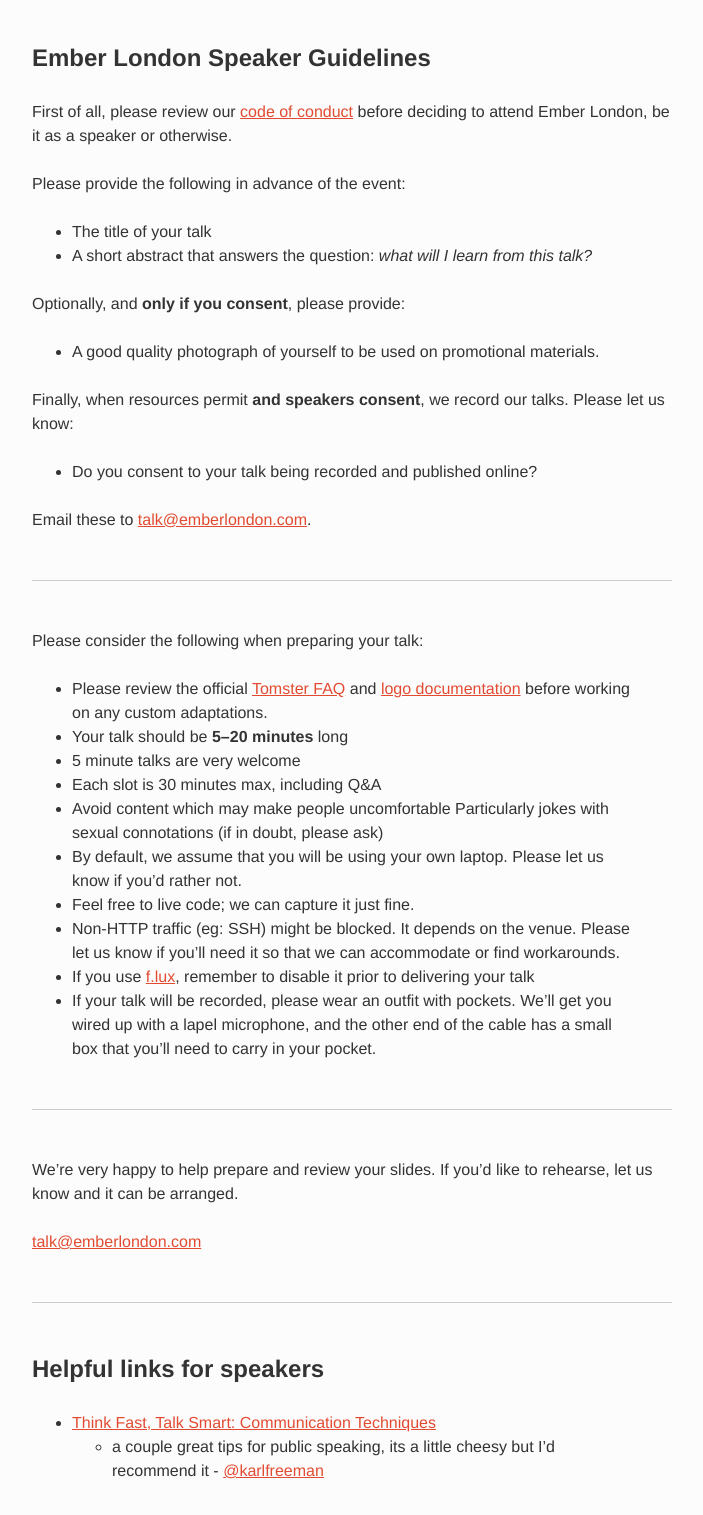
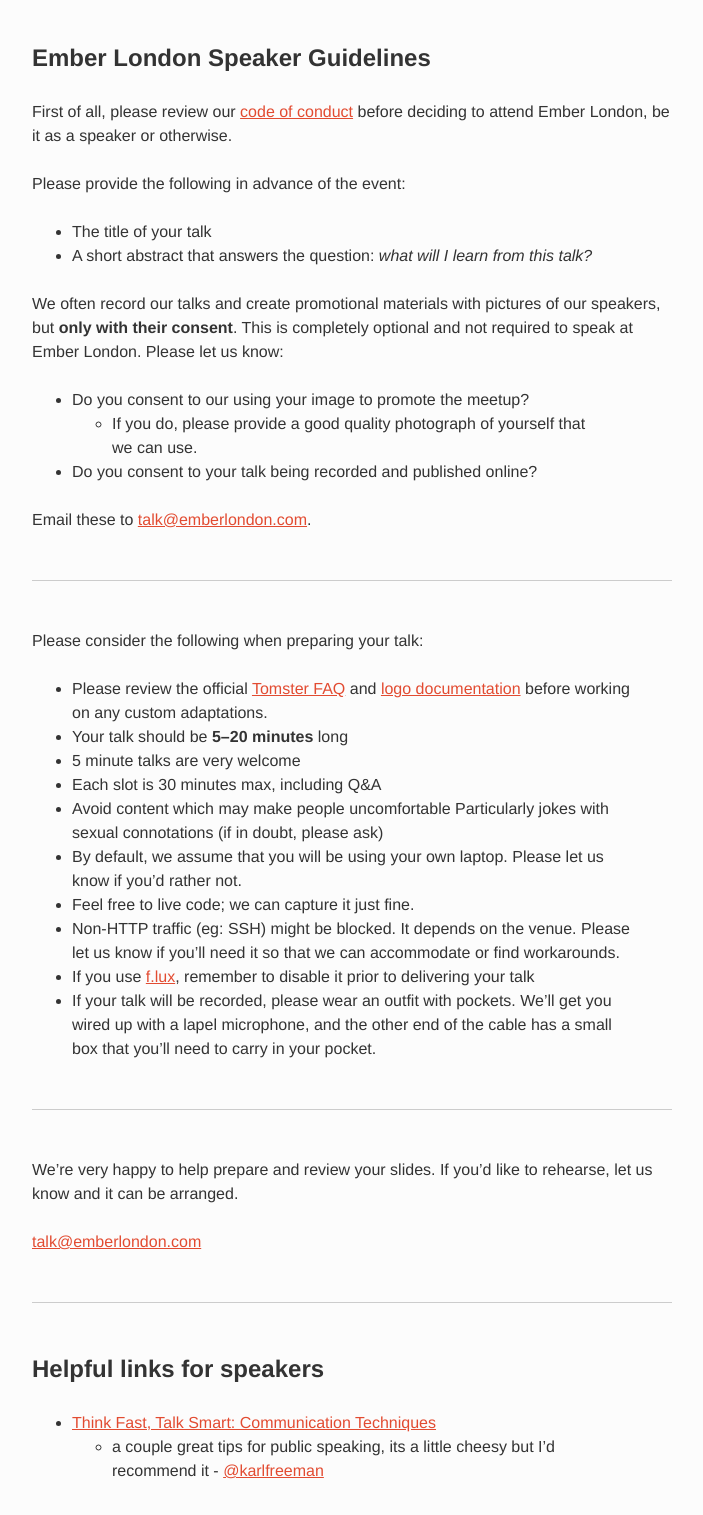
Before and after one commit to emberlondon/emberlondon.github.io, a Jekyll site: the page built from speaker-guidelines.md, in a window 1280 px wide. Shown: the whole page, without its empty margins (288-991 px from the left). Built offline with Jekyll 4.4.1, drawn with Linux system fonts in a browser that asks for light colours; nearby versions of some CDN libraries.

Commit message:
I think this is simpler and clearer

```diff
--- a/speaker-guidelines.md
+++ b/speaker-guidelines.md
@@ -14,13 +14,12 @@ Please provide the following in advance of the event:
 - A short abstract that answers the question:
   *what will I learn from this talk?*
 
-Optionally, and **only if you consent**, please provide:
+We often record our talks and create promotional materials with pictures
+of our speakers, but **only with their consent**. This is completely optional
+and not required to speak at Ember London. Please let us know:
 
-- A good quality photograph of yourself to be used on promotional materials.
-
-Finally, when resources permit **and speakers consent**, we record our talks.
-Please let us know:
-
+- Do you consent to our using your image to promote the meetup?
+  - If you do, please provide a good quality photograph of yourself that we can use.
 - Do you consent to your talk being recorded and published online?
 
 Email these to [talk@emberlondon.com](mailto:talk@emberlondon.com).
```
